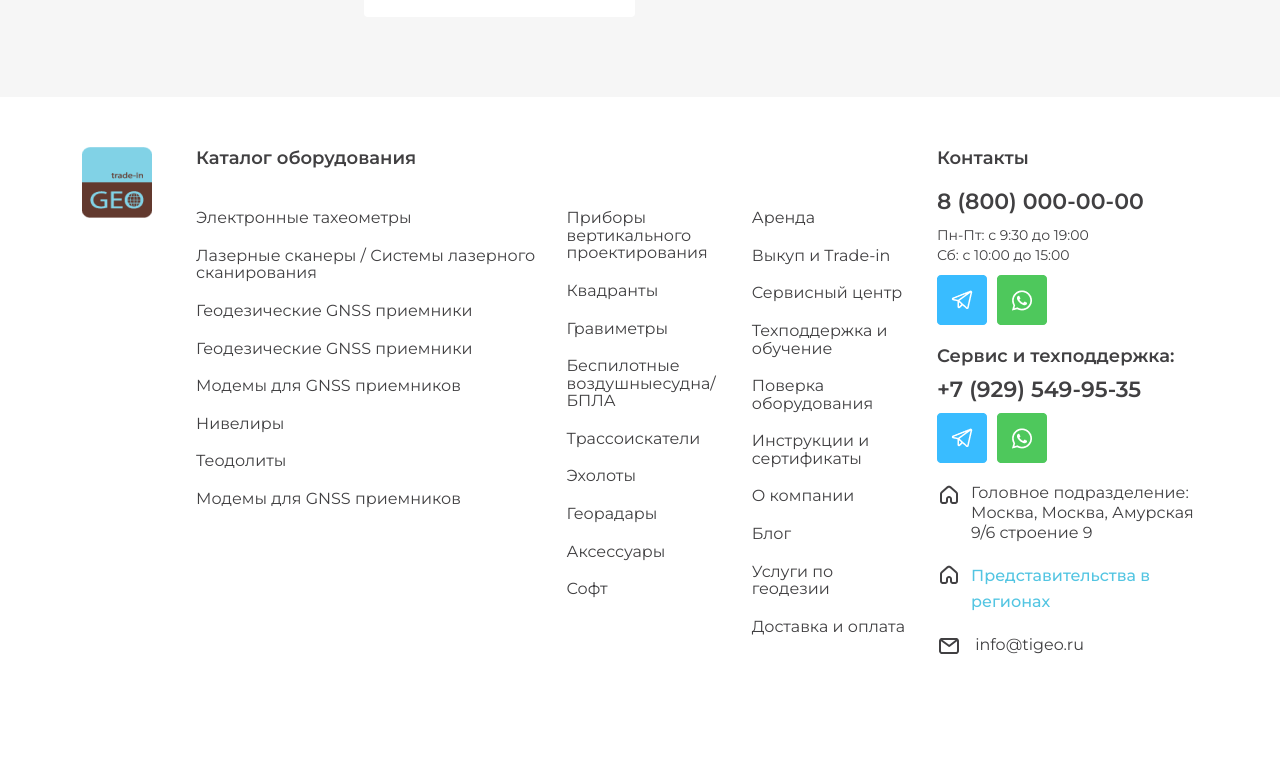
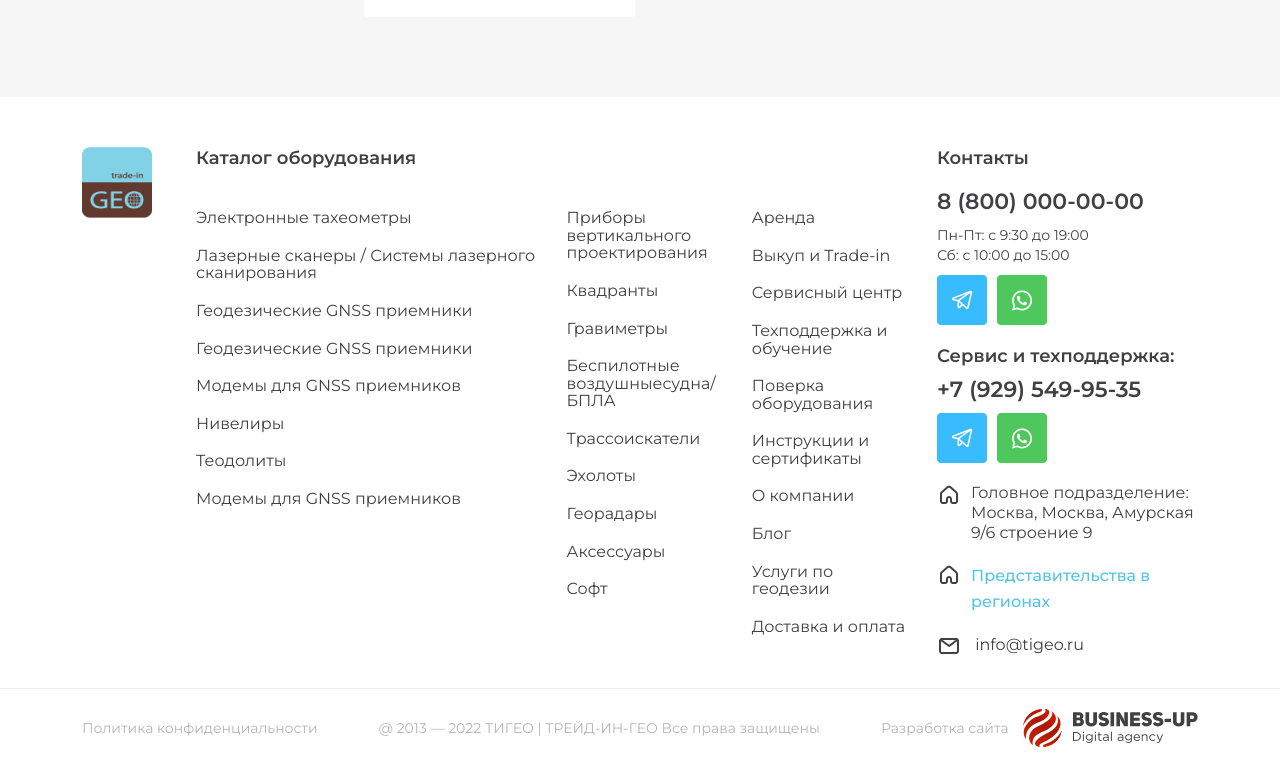
Before and after one commit to youldaw/tigeo, a plain HTML site: page index.html in a window 1280 px wide. Shown: the part 4227-4995 px from the top of the page. Before the commit the page ends 4885 px from the top, so only its background shows below. Drawn offline with Linux system fonts and the light colour scheme.

Commit message:
dsadsad
sadsadasdsadas

```diff
--- a/css/style.css
+++ b/css/style.css
@@ -1205,10 +1205,36 @@ footer .ftr-address a:hover {
 	color: #0092b7;
 }
 
-
-
-
-
+footer .ftr-con {
+	margin-top: 30px;
+	padding-top: 20px;
+	padding-bottom: 20px;
+	border-top: 1px solid #EFEFEF;
+}
+footer .ftr-end {
+	display: flex;
+	align-items: center;
+	justify-content: space-between;
+}
+footer .ftr-end > a {
+	font-size: 14px;
+	line-height: 32px;
+	color: #B5B5B5;
+}
+footer .ftr-end > a:hover {
+	text-decoration: underline;
+}
+footer .ftr-end p {
+	font-size: 14px;
+	line-height: 32px;
+	color: #B5B5B5;
+}
+footer .ftr-end .ftr-dev .dev-site {
+	font-size: 14px;
+	line-height: 32px;
+	color: #B5B5B5;
+	margin-right: 10px;
+}
 
 
 
--- a/index.html
+++ b/index.html
@@ -857,6 +857,21 @@
 					</div>
 				</div>
 			</div>
+
+			<div class="container-fluid ftr-con">
+				<div class="container">
+					<div class="row">
+						<div class="col-lg-12 ftr-end">
+							<a href="#!">Политика конфиденциальности</a>
+							<p>@ 2013 — 2022 ТИГЕО | ТРЕЙД-ИН-ГЕО   Все права защищены</p>
+							<div class="ftr-dev">
+								<a href="#!" class="dev-site">Разработка сайта</a>
+								<a href="#!"><img src="images/ftr-logo.png" alt=""></a>
+							</div>
+						</div>
+					</div>
+				</div>
+			</div>
 		</footer>
 	</div>
 
```
Also changed, not shown: images/ftr-logo.png (added).
